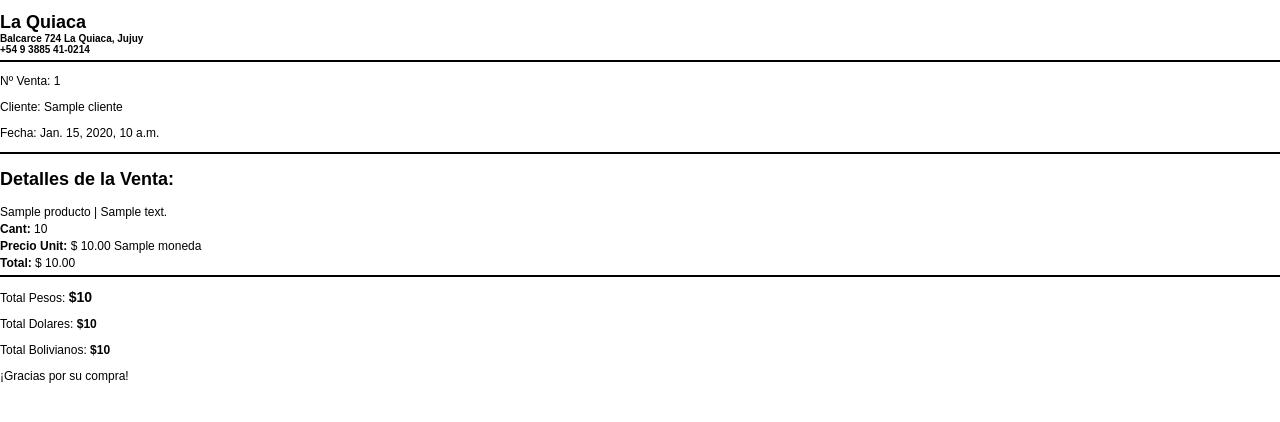
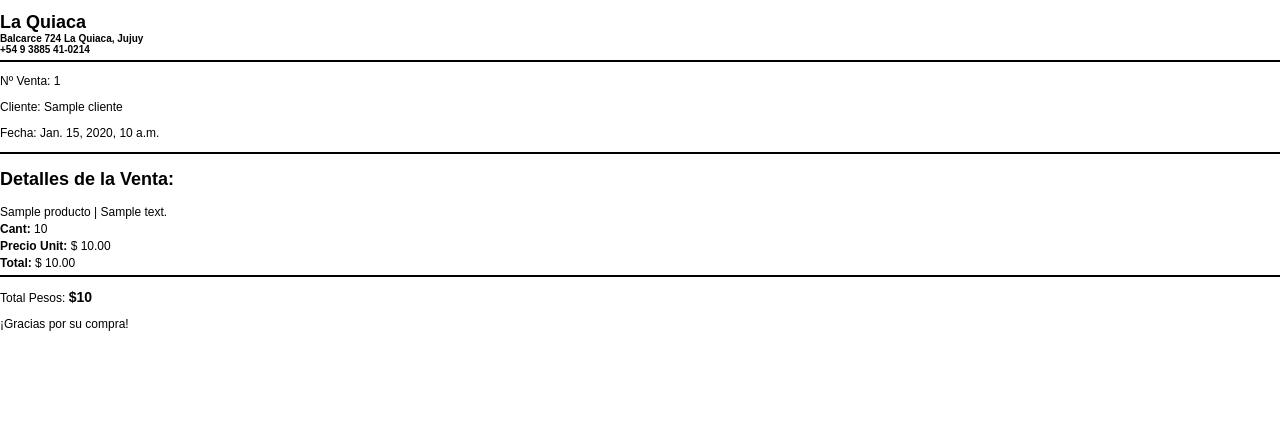
Before and after one commit to Excel-ente/ADEMA_DEMO, a Django app: template venta/templates/ticket.html in a window 1280 px wide. Shown: the top 422 px of the page. Run offline with Django 3.2, Linux system fonts and the light colour scheme; the template is opened without the code that fills it: most values are stand-ins (such as "Sample title", 1, 10 or a date in 2020).

Commit message:
camibio de ticket

```diff
--- a/venta/templates/ticket.html
+++ b/venta/templates/ticket.html
@@ -60,15 +60,13 @@
         {% for detalle in venta.detalleventa_set.all %}
         <li>{{ detalle.producto.nombre }} | {{ detalle.producto.descripcion }}</li>
         <li><b>Cant:</b> {{ detalle.cantidad|floatformat:0 }}</li>
-        <li><b>Precio Unit:</b> $ {{ detalle.precio|floatformat:2|intcomma }} {{ detalle.moneda }} </li>
+        <li><b>Precio Unit:</b> $ {{ detalle.precio|floatformat:2|intcomma }}</li>
         <li><b>Total: </b> $ {{ detalle.get_total|floatformat:2|intcomma }}</li>
         <hr>
         {% endfor %}
     </ul>
 
     <p class="total">Total Pesos: <b style="color: rgb(0, 0, 0); font-size: 14px;">${{ venta.get_cart_total|floatformat:0|intcomma }}</b></p>
-    <p class="total">Total Dolares: <b style="color: rgb(0, 0, 0); font-size: 12px;">${{ venta.get_cart_total_dolares|floatformat:0|intcomma }}</b></p>
-    <p class="total">Total Bolivianos: <b style="color: rgb(0, 0, 0); font-size: 12px;">${{ venta.get_cart_total_bolivianos|floatformat:0|intcomma }}</b></p>
 
     <p>¡Gracias por su compra!</p>
 </body>
```
